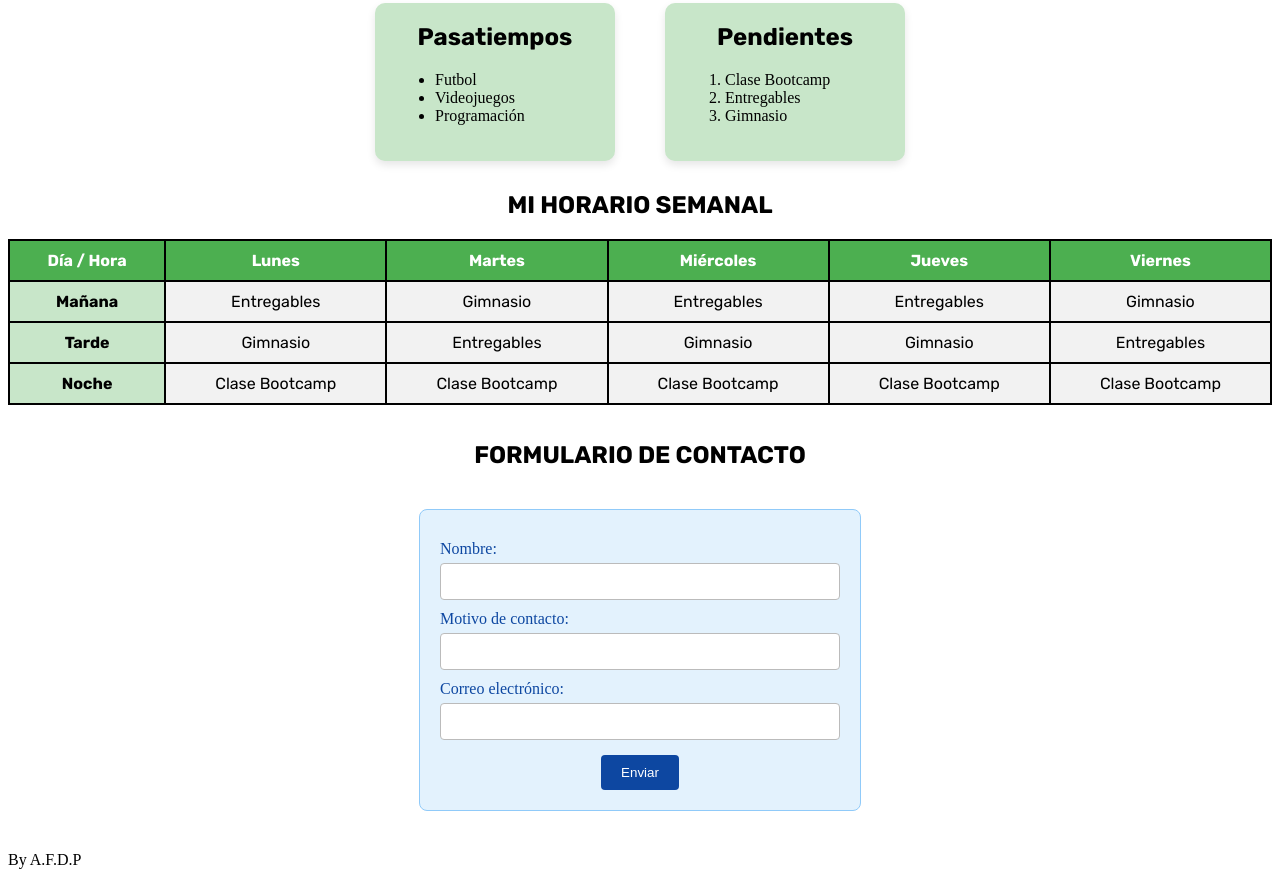
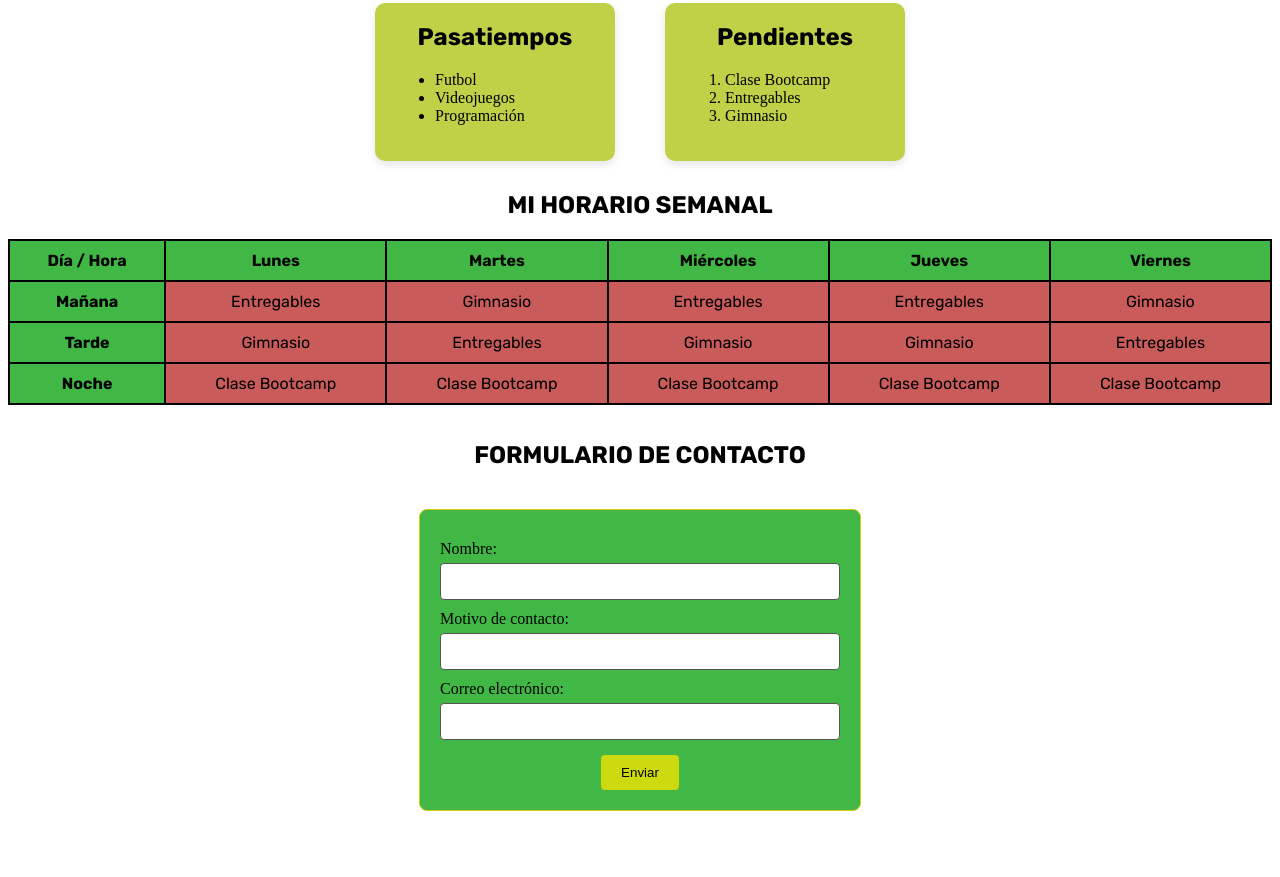
Before and after one commit to pipedaguer/Laboratorio-1-Fundamentos-de-Programaci-n-HTML-y-GIT, a plain HTML site: page index.html in a window 1280 px wide. Shown: the part 844-1721 px from the top of the page. After the commit the page ends 1695 px from the top, so only its background shows below. Drawn offline with Linux system fonts and the light colour scheme.

Commit message:
se agrega nuevos colores usando clases e Id

```diff
--- a/index.html
+++ b/index.html
@@ -127,7 +127,7 @@
         </div>
         <br><br>
 
-    <!-- FORMULARIO -->
+        <!-- FORMULARIO, SE USA ID PARA LOS ESTILOS-->
         <h2>FORMULARIO DE CONTACTO</h2>
         <form id="formulario-contacto">
             <label for="nombre">Nombre:</label>
@@ -145,7 +145,7 @@
         <p id="mensaje"></p>
 
         <script>
-        const URL_SCRIPT = "https://script.google.com/macros/s/AKfycbzB6JlGZfrYNe0YQOCD32INX_Oh_x0n3jskGo3AG6ypBlPni7pCFUGAew6PXuEcEpJdug/exec; // <- pega la URL aquí";
+            const URL_SCRIPT = "https://script.google.com/macros/s/AKfycbx24-CaZkocWoABnJSpMvX4ys8qfgPrzOm9pGbrGULvZDAuIzxVQp-92oVpg8rW1yFp/exec";
 
             document.getElementById("formulario-contacto").addEventListener("submit", function (e) {
                 e.preventDefault();
@@ -173,11 +173,6 @@
                 this.reset();
             });
         </script>
-    <section>
-        <footer>
-            By A.F.D.P
-        </footer>
-    </section>
 
 </body>
 
--- a/style.css
+++ b/style.css
@@ -10,7 +10,7 @@ h2 {
 }
 
 h1 {
-    color: #4CAF50;
+    color: #af7d4c;
 }
 
 /* Estilos de la imagen */
@@ -38,7 +38,7 @@ h1 {
     font-style: normal;
     padding: 20px;
     border-radius: 12px;
-    background-color: #c8e6c9;
+    background-color: #c8c9e6;
     box-shadow: 0 4px 10px rgba(0, 0, 0, 0.2);
 }
 
@@ -77,7 +77,7 @@ h1 {
 
 .lista-desordenada,
 .lista-ordenada {
-    background-color: #c8e6c9;
+    background-color: #c0d147;
     padding: 20px;
     border-radius: 10px;
     width: 200px;
@@ -96,7 +96,7 @@ table {
     font-family: "Rubik", sans-serif;
     width: 100%;
     border-collapse: collapse;
-    background-color: #f2f2f2;
+    background-color: #c95b5b;
 }
 
 th,
@@ -110,13 +110,13 @@ td {
 
 thead {
     font-family: "Rubik", sans-serif;
-    background-color: #4CAF50;
-    color: white;
+    background-color: #41b745;
+    color: rgb(9, 7, 7);
 }
 
 tbody th {
     font-family: "Rubik", sans-serif;
-    background-color: #c8e6c9;
+    background-color: #41b745;
 }
 
 /* Estilos del formulario */
@@ -125,28 +125,28 @@ tbody th {
     width: 400px;
     margin: 40px auto;
     padding: 20px;
-    background-color: #e3f2fd;
-    border: 1px solid #90caf9;
+    background-color: #41b745;
+    border: 1px solid #d8c711;
     border-radius: 8px;
     text-align: center;
 }
 
 #formulario-contacto h2 {
     margin-bottom: 20px;
-    color: #0d47a1;
+    color: #d1c112;
 }
 
 #formulario-contacto label {
     display: block;
     margin: 10px 0 5px;
     text-align: left;
-    color: #0d47a1;
+    color: #000000;
 }
 #formulario-contacto input[type="text"],
 #formulario-contacto input[type="email"] {
     width: 100%;
     padding: 10px;
-    border: 1px solid #bbb;
+    border: 1px solid #585555;
     border-radius: 4px;
     box-sizing: border-box;
 }
@@ -154,13 +154,13 @@ tbody th {
 #formulario-contacto input[type="submit"] {
     margin-top: 15px;
     padding: 10px 20px;
-    background-color: #0d47a1;
-    color: white;
+    background-color: #cdda0f;
+    color: rgb(0, 0, 0);
     border: none;
     border-radius: 4px;
     cursor: pointer;
 }
 
 #formulario-contacto input[type="submit"]:hover {
-    background-color: #1565c0;
+    background-color: #2c62c8;
 }
```
Lines whose indentation alone changed are shown as unchanged.
